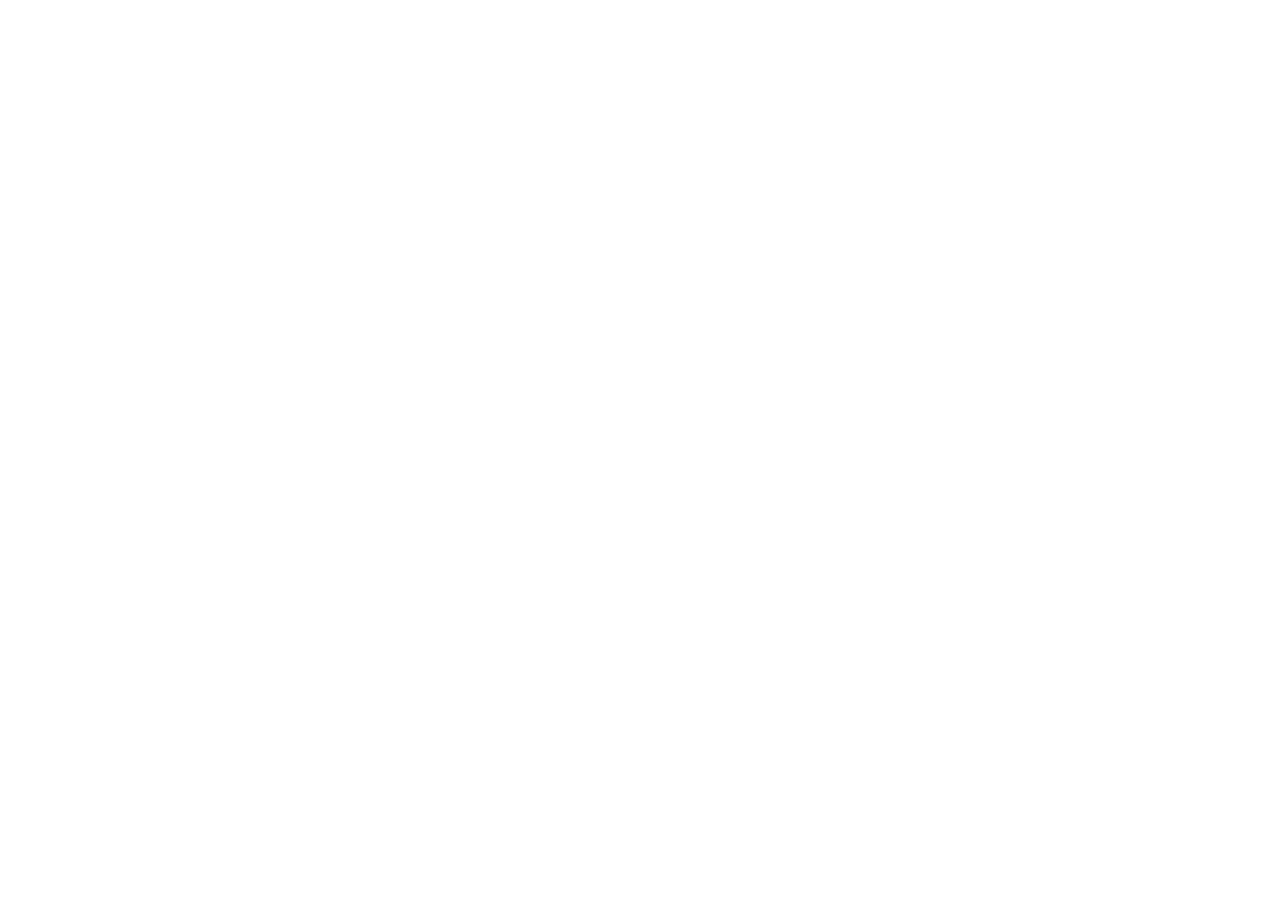
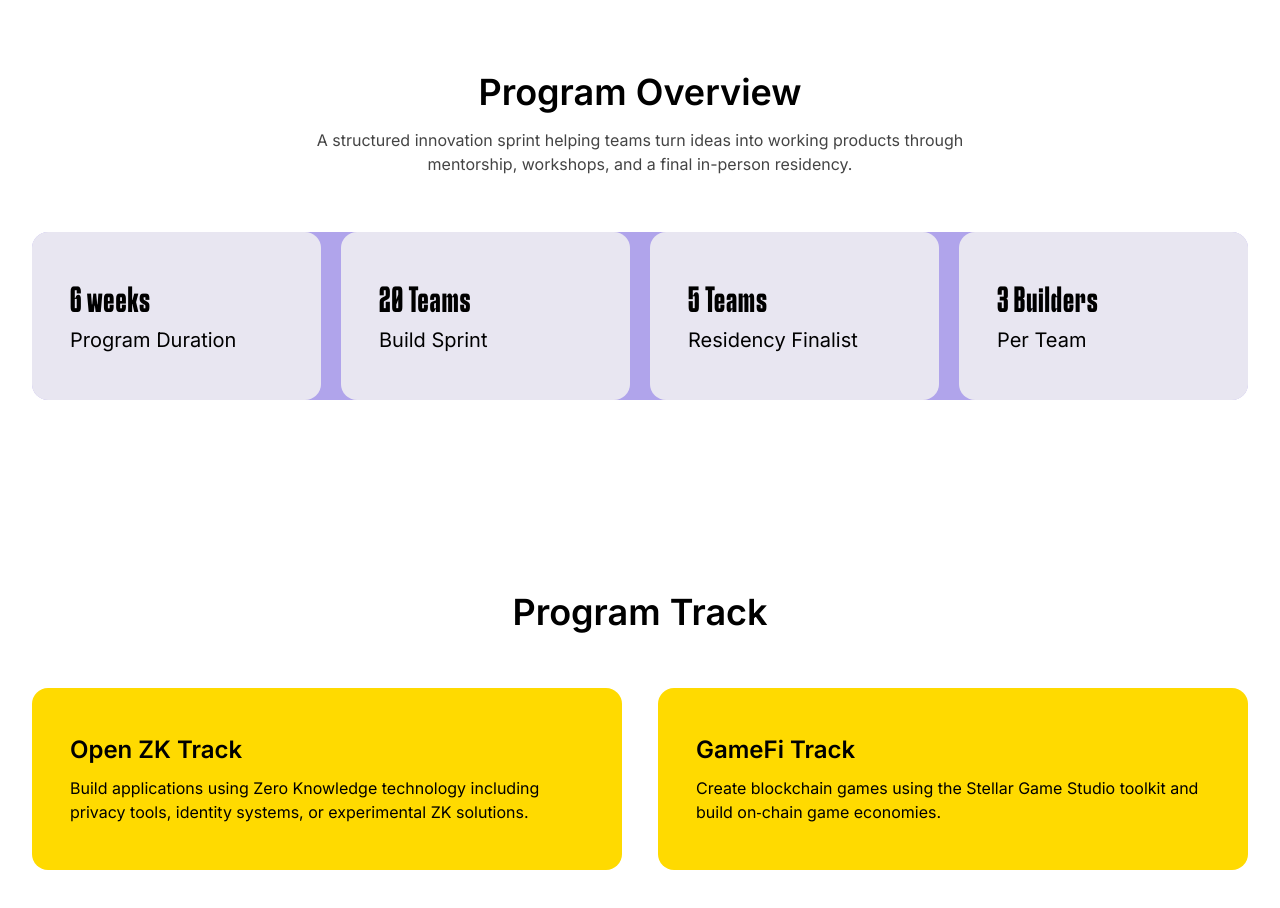
Before and after one commit to T-laye/stellar-hackathon, a Next.js app: page / in a window 1280 px wide. Shown: the part 840-1748 px from the top of the page. Before the commit the page ends 800 px from the top, so only its background shows below. Built offline with nearby package versions, Linux system fonts and the light colour scheme.

Commit message:
program-track

```diff
--- a/src/app/globals.css
+++ b/src/app/globals.css
@@ -31,6 +31,10 @@
   font-family: var(--font-sans);
 }
 
+h2 {
+  @apply text-3xl sm:text-4xl font-semibold text-center;
+}
+
 .shabo-font {
   font-family: "SCHABO Condensed", sans-serif;
   letter-spacing: 1px;
@@ -51,6 +55,8 @@
 
 .trans-btn {
   background: #00000003;
-  box-shadow: 2.12px 2.12px 2.12px 0px #00000040 inset, -2.12px -1.06px 2.12px 0px #00000038 inset;
+  box-shadow:
+    2.12px 2.12px 2.12px 0px #00000040 inset,
+    -2.12px -1.06px 2.12px 0px #00000038 inset;
   backdrop-filter: blur(4.234680652618408px);
 }
--- a/src/app/page.tsx
+++ b/src/app/page.tsx
@@ -1,11 +1,15 @@
 import Header from "../components/Header";
 import Hero from "../components/Hero";
+import ProgramOverview from "../components/ProgramOverview";
+import ProgramTrack from "../components/ProgramTrack";
 
 export default function Home() {
   return (
     <div className="font-sans">
       <Header />
       <Hero />
+      <ProgramOverview />
+      <ProgramTrack />
     </div>
   );
 }
--- a/src/components/Hero.tsx
+++ b/src/components/Hero.tsx
@@ -11,8 +11,8 @@
             Build the Next <br className="max-xl:hidden" /> Generation of{" "}
             <br className="max-xl:hidden" /> Web3 Products
           </h1>
-          <p className="text-xl text-[#444444] mt-4 max-xl:text-center">
-            A 6-week builder sprint culminating in a 4-day <br /> physical
+          <p className="max-sm:w-3/4 sm:text-xl text-[#444444] mt-4 max-xl:text-center">
+            A 6-week builder sprint culminating in a 4-day <br className="max-sm:hidden" /> physical
             residency and Demo Day.
           </p>
           <div className="flex gap-4 mt-7">
--- /dev/null
+++ b/src/components/ProgramOverview.tsx
@@ -0,0 +1,58 @@
+import React from "react";
+
+const programDetails = [
+  {
+    title: "Program Duration",
+    desc: "6 weeks",
+  },
+  {
+    title: "Build Sprint",
+    desc: "20 Teams",
+  },
+  {
+    title: "Residency Finalist",
+    desc: "5 Teams",
+  },
+  {
+    title: "Per Team",
+    desc: "3 Builders",
+  },
+];
+
+// ✅ Proper props typing
+type ProgramCardProps = {
+  title: string;
+  desc: string;
+};
+
+const ProgramCard = ({ title, desc }: ProgramCardProps) => {
+  return (
+    <div className="bg-[#F3F3F3D9] rounded-2xl pl-9.5 py-11.5">
+      <h3 className="text-[32px] shabo-font">{desc}</h3>
+      <p className="text-xl">{title}</p>
+    </div>
+  );
+};
+
+export default function ProgramOverview() {
+  return (
+    <section id="program-overview" className="pt-16 sm:pt-20 xl:pt-28 pb-20">
+      <div className="custom-container">
+        <h2>Program Overview</h2>
+
+        <p className="text-[#444444] mt-4 max-w-2xl text-center mx-auto">
+          A structured innovation sprint helping teams turn ideas into working
+          products through mentorship, workshops, and a final in-person
+          residency.
+        </p>
+
+        {/* ✅ Improved grid responsiveness */}
+        <div className="bg-primary grid grid-cols-1 sm:grid-cols-2 lg:grid-cols-4 gap-5 rounded-2xl mt-14">
+          {programDetails.map((p, i) => (
+            <ProgramCard key={i} title={p.title} desc={p.desc} />
+          ))}
+        </div>
+      </div>
+    </section>
+  );
+}
--- /dev/null
+++ b/src/components/ProgramTrack.tsx
@@ -0,0 +1,41 @@
+const programTrackDetails = [
+  {
+    title: "Open ZK Track",
+    desc: "Build applications using Zero Knowledge technology including privacy tools, identity systems, or experimental ZK solutions.",
+  },
+  {
+    title: "GameFi Track",
+    desc: "Create blockchain games using the Stellar Game Studio toolkit and build on‑chain game economies.",
+  },
+];
+
+// ✅ Proper props typing
+type ProgramTrackProps = {
+  title: string;
+  desc: string;
+};
+
+const ProgramTrackCard = ({ title, desc }: ProgramTrackProps) => {
+  return (
+    <div className="bg-accent rounded-2xl px-9.5 py-11.5">
+      <h3 className="text-2xl font-semibold">{title}</h3>
+      <p className="mt-2.5">{desc}</p>
+    </div>
+  );
+};
+
+export default function ProgramTrack() {
+  return (
+    <section id="program-track" className="pt-10 sm:pt-20 xl:pt-28 pb-20">
+      <div className="custom-container">
+        <h2>Program Track</h2>
+
+        <div className="grid grid-cols-1 sm:grid-cols-2 gap-9 rounded-2xl mt-14">
+          {programTrackDetails.map((p, i) => (
+            <ProgramTrackCard key={i} title={p.title} desc={p.desc} />
+          ))}
+        </div>
+      </div>
+    </section>
+  );
+}
```
